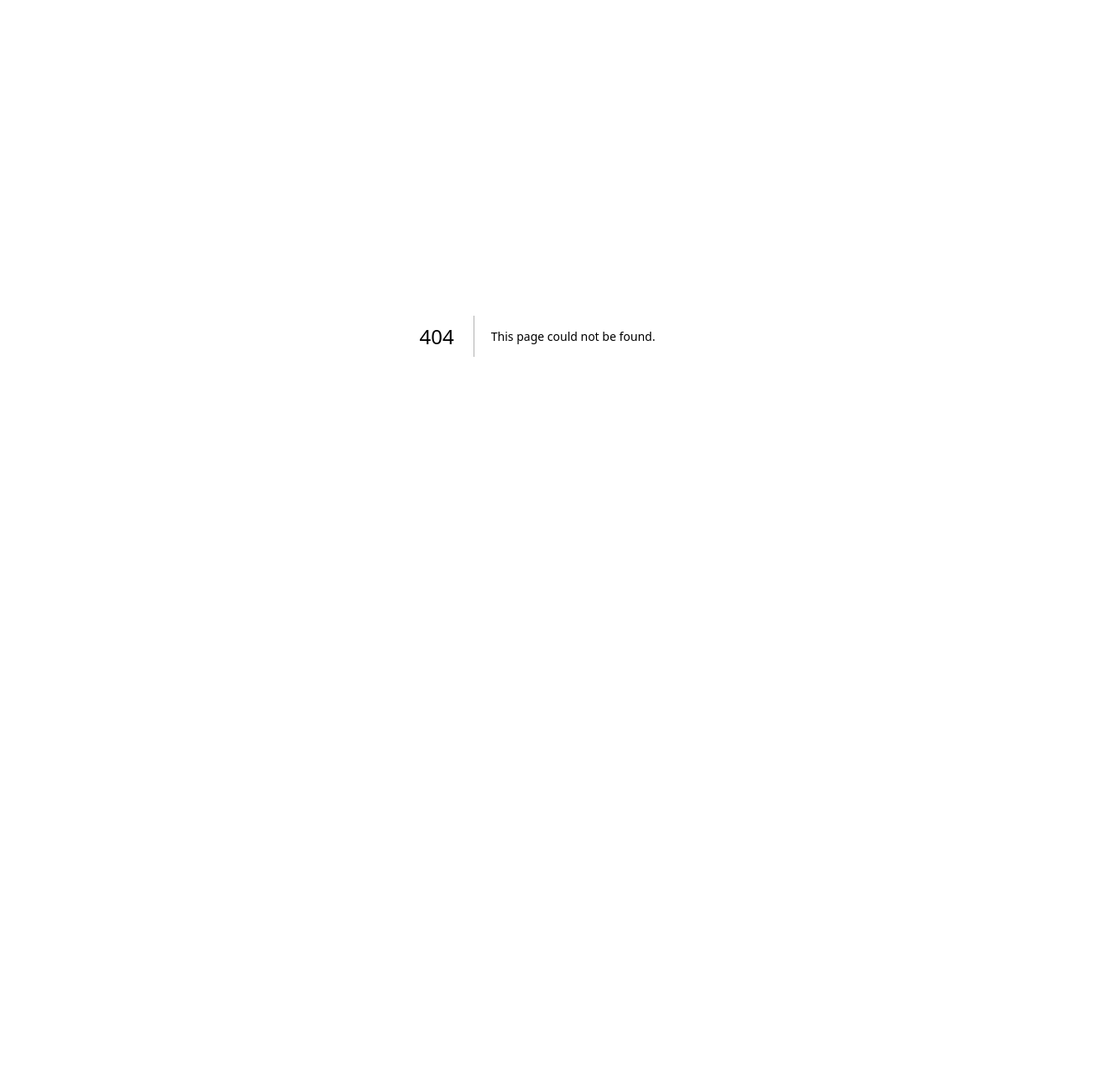
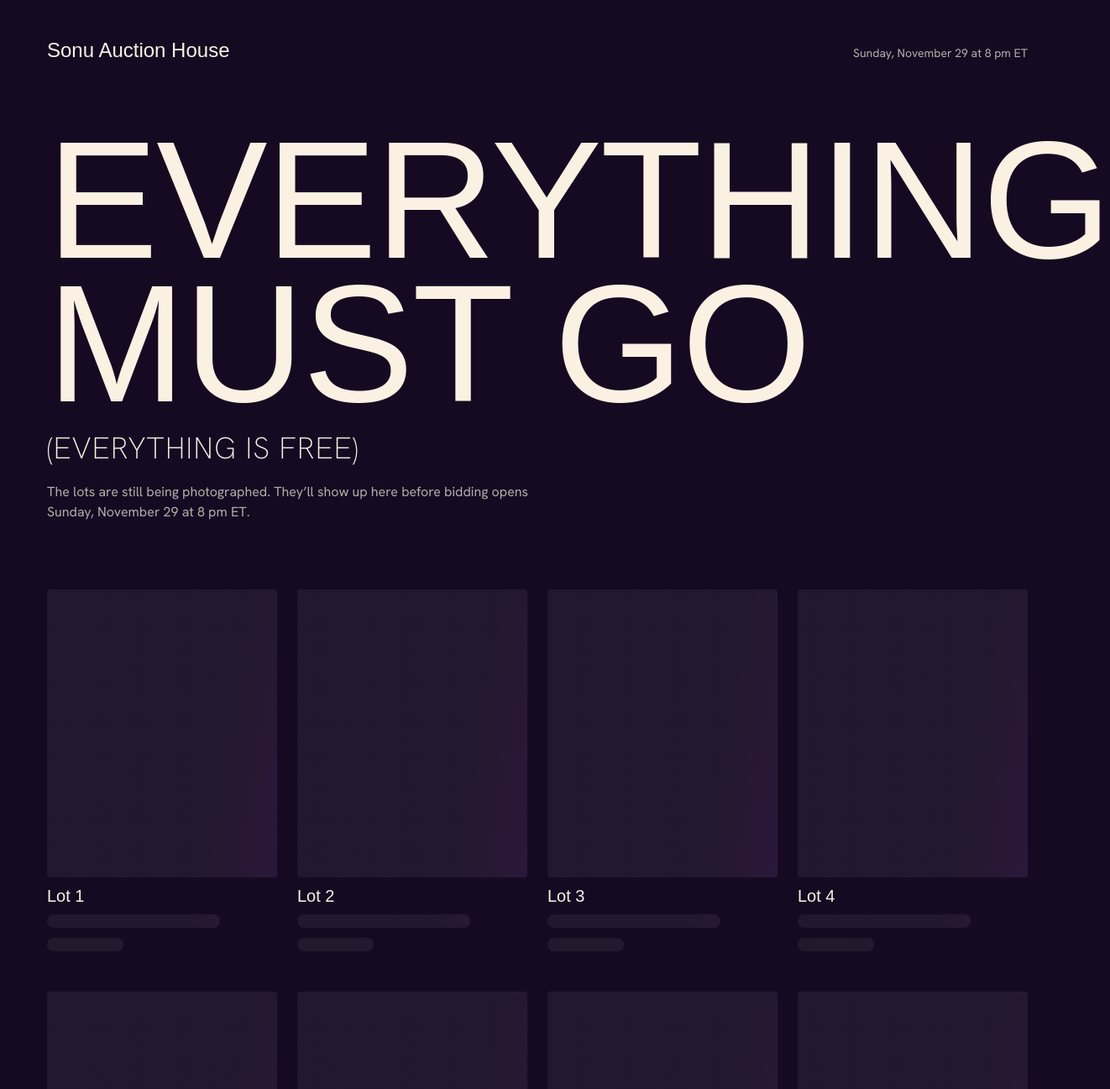
Before and after one commit to xukev22/auction-house, a Next.js app: page /catalog in a window 1280 px wide. Before the commit this address had no page. Shown: the top 1297 px of the page at 84% size, 1322 px wide, since content can reach past the window. Before the commit the page ends 800 px from the top, so only its background shows below. Built offline with nearby package versions, Linux system fonts and the light colour scheme; a web font is replaced by a local one.

Commit message:
skeleton for catalog

```diff
--- /dev/null
+++ b/app/catalog/page.tsx
@@ -0,0 +1,63 @@
+import type { CSSProperties } from 'react';
+import type { Metadata } from 'next';
+import Link from 'next/link';
+import { AUCTION_WHEN } from '@/lib/event';
+
+export const metadata: Metadata = { title: 'Catalog' };
+
+// When each block starts its un-blur (globals.css), top to bottom.
+const delay = (ms: number) => ({ '--unblur-delay': `${ms}ms` }) as CSSProperties;
+
+// Placeholder lots until the items table exists. Swap these for real rows later.
+const PLACEHOLDER_LOTS = 8;
+
+export default function CatalogPage() {
+  return (
+    <main className="flex flex-1 flex-col gap-14 px-4 py-8 sm:px-8 md:gap-20 md:px-14 md:py-12">
+      <header className="unblur-line flex items-baseline justify-between gap-4" style={delay(0)}>
+        <Link href="/" className="font-display text-xl leading-none md:text-2xl">
+          Sonu Auction House
+        </Link>
+        <p className="hidden text-sm text-cream/70 sm:block">{AUCTION_WHEN}</p>
+      </header>
+
+      <div className="flex flex-col gap-5">
+        {/* "EVERYTHING" fills the width without overflowing: ~5.6em wide in Rozha One caps. */}
+        <h1 className="font-display text-[min(15.5vw,14rem)] leading-[0.86] tracking-[-0.01em]">
+          <span className="unblur-line block" style={delay(150)}>
+            EVERYTHING
+          </span>
+          <span className="unblur-line block" style={delay(300)}>
+            MUST GO
+          </span>
+        </h1>
+        <p
+          className="unblur-line text-2xl font-extralight tracking-wide md:text-4xl"
+          style={delay(550)}
+        >
+          (EVERYTHING IS FREE)
+        </p>
+        <p className="unblur-line max-w-xl text-cream/70" style={delay(700)}>
+          The lots are still being photographed. They&rsquo;ll show up here before bidding opens{' '}
+          {AUCTION_WHEN}.
+        </p>
+      </div>
+
+      <section aria-label="Lots" aria-busy="true" className="unblur-line" style={delay(850)}>
+        <ol
+          aria-hidden
+          className="grid grid-cols-2 gap-x-4 gap-y-10 sm:gap-x-6 md:grid-cols-3 md:gap-y-12 xl:grid-cols-4"
+        >
+          {Array.from({ length: PLACEHOLDER_LOTS }, (_, i) => (
+            <li key={i} className="flex flex-col gap-3">
+              <div className="skeleton aspect-[4/5] w-full rounded-sm" />
+              <p className="font-display text-lg leading-none md:text-xl">Lot {i + 1}</p>
+              <div className="skeleton h-4 w-3/4 rounded-full" />
+              <div className="skeleton h-4 w-1/3 rounded-full" />
+            </li>
+          ))}
+        </ol>
+      </section>
+    </main>
+  );
+}
--- a/app/globals.css
+++ b/app/globals.css
@@ -66,6 +66,28 @@ html.js-ready .page-unblur {
   }
 }
 
+/* Placeholder shimmer for things that aren't there yet (catalog lots): a slow violet
+   stage light sweeping across. */
+.skeleton {
+  background: linear-gradient(
+    100deg,
+    rgb(251 241 227 / 0.06) 30%,
+    rgb(157 78 221 / 0.2) 50%,
+    rgb(251 241 227 / 0.06) 70%
+  );
+  background-size: 300% 100%;
+  animation: skeleton-sweep 2s ease-in-out infinite;
+}
+
+@keyframes skeleton-sweep {
+  from {
+    background-position: 100% 0;
+  }
+  to {
+    background-position: 0 0;
+  }
+}
+
 @media (prefers-reduced-motion: reduce) {
   html.js-ready .unblur-line,
   html.js-ready .page-unblur {
@@ -73,4 +95,8 @@ html.js-ready .page-unblur {
     opacity: 1;
     filter: none;
   }
+
+  .skeleton {
+    animation: none;
+  }
 }
--- a/app/layout.tsx
+++ b/app/layout.tsx
@@ -18,7 +18,8 @@ const hanken = Hanken_Grotesk({
 // favicon from favicon.ico, both in this folder.
 export const metadata: Metadata = {
   metadataBase: new URL(SITE_URL),
-  title: SITE_NAME,
+  // Pages can set just their own name, e.g. "Catalog" -> "Catalog | Sonu Auction House".
+  title: { default: SITE_NAME, template: `%s | ${SITE_NAME}` },
   description: SITE_DESCRIPTION,
   openGraph: {
     title: SITE_NAME,
--- a/app/page.tsx
+++ b/app/page.tsx
@@ -40,7 +40,10 @@ export default async function Home() {
             The first lot goes under the hammer {AUCTION_WHEN}.
           </p>
           <p className="unblur-line text-cream/70" style={delay(900)}>
-            Date and time are tentative.
+            Date and time are tentative.{' '}
+            <Link href="/catalog" className="text-cream underline underline-offset-4">
+              Browse the catalog
+            </Link>
           </p>
         </div>
 
--- a/proxy.ts
+++ b/proxy.ts
@@ -28,7 +28,8 @@ export async function proxy(request: NextRequest) {
   );
 
   const { data } = await supabase.auth.getClaims();
-  const isPublicRoute = pathname === '/' || pathname.startsWith('/auth');
+  const isPublicRoute =
+    pathname === '/' || pathname.startsWith('/catalog') || pathname.startsWith('/auth');
 
   if (!data?.claims && !isPublicRoute) {
     const url = request.nextUrl.clone();
```
